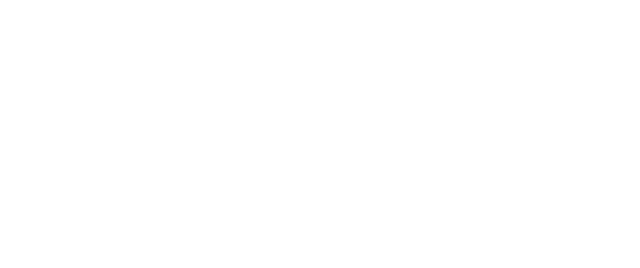
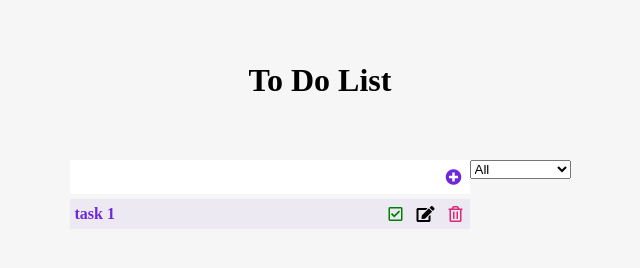
Before and after one commit to farshidmousavii/To-Do-list, a plain HTML site: page index.html in a window 1280 px wide. Shown: the whole page, without its empty margins (320-960 px from the left). Drawn offline with Linux system fonts and the light colour scheme.

Commit message:
inistialize HTML & CSS

```diff
--- a/index.html
+++ b/index.html
@@ -9,7 +9,37 @@
     <link rel="stylesheet" href="./style.css">
 </head>
 <body>
+    <header>
+        <h1> To Do List</h1>
+    </header>
+<section class="container">
+    <div class="form-container" >
+        <form>
+            <input type="text" class="todo-input">
+            <button class="todo-button" type="submit">
+                <i class="fas fa-plus-circle"></i>
+            </button>
+        </form>
+             <div class="select">
+                 <select class ="filter-todo" name="todos" id="">
+                    <option class="all" value=""> All</option>
+                     <option class="completed" value=""> Completed</option>
+                     <option class="uncompleted" value=""> Uncomoleted </option>
+                 </select>
+             </div>
 
+    </div>
+    <div class="todo-container">
+        <div class="todo">
+            <li>task 1</li>
+            <span><i class="far fa-check-square"></i></span>
+            <span><i class="fas fa-edit"></i></span>
+            <span><i class="far fa-trash-alt"></i></span>
+        </div>
+
+
+    </div>
+</section>
 </body>
 <script src="./script.js"></script>
 </html>
--- a/style.css
+++ b/style.css
@@ -0,0 +1,100 @@
+* {
+    margin: 0;
+    padding: 0;
+    box-sizing: border-box;
+    list-style: none;
+}
+:root{
+    --primaryColor : #6d28d9 ;
+    --secondaryColor : #ede9f3 ;
+    --mainWhite : #fff ;
+    --mainBlack : #222 ;
+    --mainGray : #7c7c7c ;
+    --mainSpacing : 0.1rem ;
+    --mainTransition : all 0.3s linear ;
+    --mainRed :#db2777;
+    --bodyColor : #f6f6f6;
+}
+
+
+body{
+    display: flex;
+    flex-direction: column;
+    justify-content: center;
+    align-items: center;
+    background-color: var(--bodyColor);
+}
+
+header{
+    min-height: 20vh;
+    display: flex;
+    align-items: center;
+}
+
+.container{
+    display: flex;
+    flex-direction: column;
+    justify-content: flex-start;
+}
+
+.form-container{
+    display: flex;
+
+}
+.todo-container{
+    width: 25rem;
+}
+form {
+    width: 25rem;
+    display: flex;
+    justify-content: space-between;
+}
+
+form input{
+    flex: 1;
+}
+form input , form button {
+    border: none;
+    outline: none;
+    background-color: var(--mainWhite);
+    font-size: 1rem;
+    padding: 0.5rem;
+}
+
+form button{
+    color: var(--primaryColor);
+    cursor: pointer;
+    transition: all 0.3s ease-in-out;
+}
+
+form button:hover{
+    color: var(--secondaryColor);
+    background-color: var(--primaryColor);
+}
+
+.todo{
+    background-color: var(--secondaryColor);
+    display: flex;
+    justify-content: center;
+    align-items: center;
+    margin-top: 0.3rem;
+    transition: var(--mainTransition);
+}
+.todo li {
+    flex: 1;
+    padding: 5px;
+    color: var(--primaryColor);
+    font-weight: bold;
+}
+.todo span {
+    display: block;
+    cursor: pointer;
+    padding: 7px;
+}
+
+.fa-trash-alt{
+    color: var(--mainRed);
+}
+.fa-check-square{
+    color: green;
+}
```
